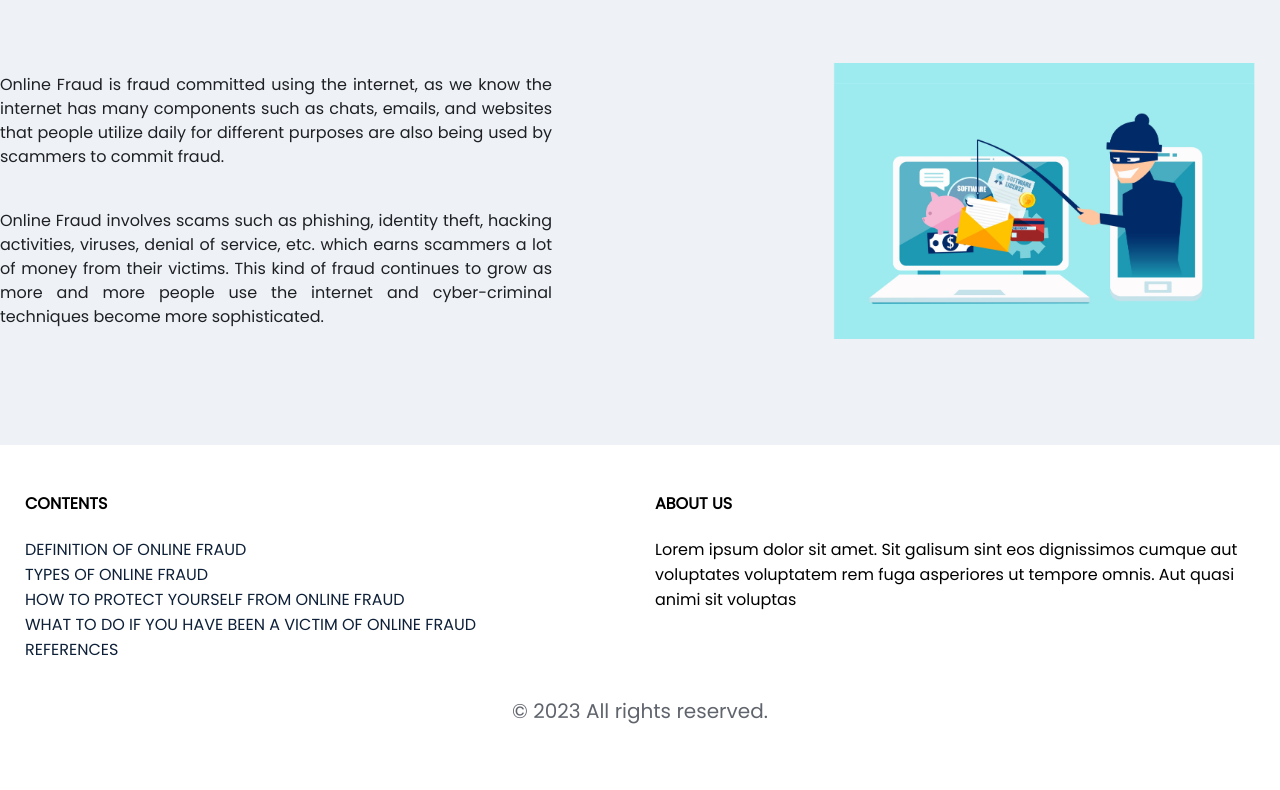
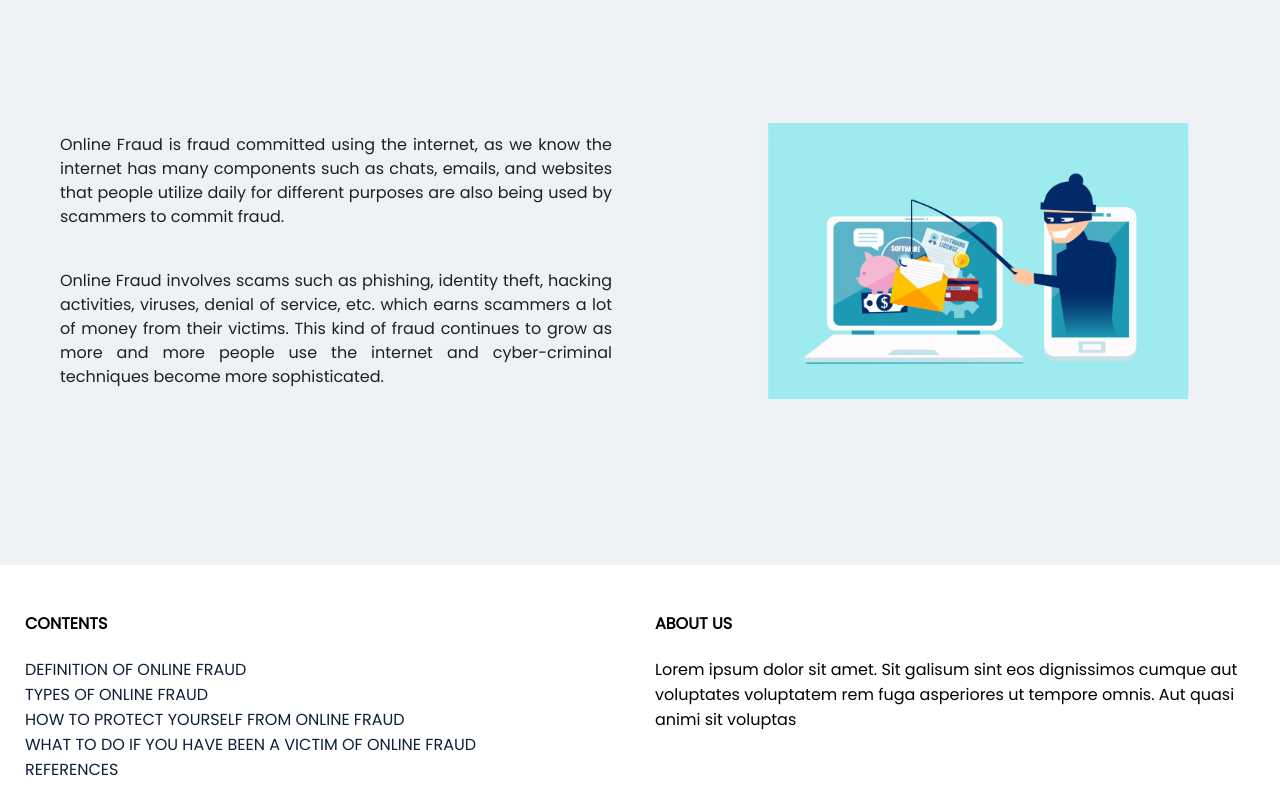
Before and after one commit to sabacsain/WebDev, a plain HTML site: page definition.html in a window 1280 px wide. Shown: the part 188-978 px from the top of the page. Before the commit the page ends 947 px from the top, so only its background shows below. Drawn offline with Linux system fonts and the light colour scheme.

Commit message:
update - adjust spaces (definition)

```diff
--- a/styles.css
+++ b/styles.css
@@ -290,7 +290,7 @@ nav {
   .definition-section
 {
   background: #EEF1F6;
-
+  padding: 60px;
 }
   .definition{
     background: #EEF1F6;
@@ -324,7 +324,7 @@ nav {
   }
   .left{
     display: block;
-    width: 827px;
+    width: 696px;
   }
 
 /* Definition Section - END*/
```
